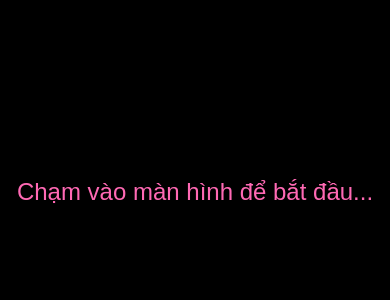
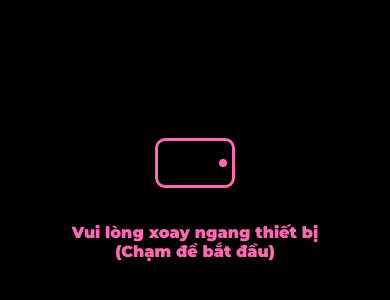
Before and after one commit to khoaforknro/MyHeartvoice, a plain HTML site: page index.html in a window 390 px wide. Shown: the part 230-530 px from the top of the page. Drawn offline with Linux system fonts and the light colour scheme.

Commit message:
Update index.html

```diff
--- a/index.html
+++ b/index.html
@@ -4,85 +4,125 @@
     <meta charset="UTF-8">
     <meta name="viewport" content="width=device-width, initial-scale=1.0, maximum-scale=1.0, user-scalable=no">
     <title>Gửi Cậu...</title>
+    <link href="https://fonts.googleapis.com/css2?family=Montserrat:wght@900&display=swap" rel="stylesheet">
+
+
+    <script>
+        const MUSIC_LINK = "https://github.com/khoaforknro/tinhto/blob/main/audio_HIEUTHUHAI_download.mp3";
+    </script>
+
     <style>
         * { margin: 0; padding: 0; box-sizing: border-box; }
-        body, html { width: 100%; height: 100%; background: #000; overflow: hidden; font-family: sans-serif; }
+        body, html { width: 100%; height: 100%; overflow: hidden; background-color: #000; font-family: 'Montserrat', sans-serif; }
 
-        /* Nền Canvas - Chắc chắn hiển thị */
-        #matrixCanvas { position: fixed; top: 0; left: 0; width: 100%; height: 100%; z-index: 1; }
+        #rotate-message { position: fixed; inset: 0; background: #000; color: #ff69b4; display: flex; flex-direction: column; justify-content: center; align-items: center; z-index: 999; text-align: center; }
+        .phone-icon { width: 50px; height: 80px; border: 3px solid #ff69b4; border-radius: 10px; margin-bottom: 20px; animation: rotatePhone 2s infinite ease-in-out; position: relative; }
+        .phone-icon::after { content: ''; position: absolute; bottom: 5px; left: 50%; transform: translateX(-50%); width: 8px; height: 8px; background: #ff69b4; border-radius: 50%; }
+        @keyframes rotatePhone { 0% { transform: rotate(0deg); } 50%, 100% { transform: rotate(-90deg); } }
 
-        /* Overlay chứa chữ - Nằm trên Canvas */
-        #overlay { position: fixed; top: 0; left: 0; width: 100%; height: 100%; z-index: 10; display: flex; flex-direction: column; justify-content: center; align-items: center; pointer-events: none; }
+        #main-content { display: none; width: 100%; height: 100%; }
+        canvas { display: block; position: absolute; top: 0; left: 0; z-index: 1; }
+        .text-overlay { position: absolute; inset: 0; display: flex; justify-content: center; align-items: center; z-index: 2; background: rgba(0, 0, 0, 0.15); }
 
-        .message { color: #fff; font-size: 3rem; font-weight: 900; opacity: 0; transition: all 1s ease; transform: translateY(20px); text-align: center; text-shadow: 0 0 10px #ff00de; }
-        .message.show { opacity: 1; transform: translateY(0); }
+        .message { color: #fff; font-size: 5rem; font-weight: 900; text-shadow: 0 0 10px #ff1493, 0 0 22px #ff1493;
+                   transition: all 0.6s cubic-bezier(0.175, 0.885, 0.32, 1.275); transform: scale(1); opacity: 0; text-align: center; max-width: 85%; }
+        .message.active { opacity: 1; }
+        .message.shatter { opacity: 0; transform: scale(1.5) rotate(15deg); filter: blur(10px); letter-spacing: 20px; }
 
-        .heart-neon { font-size: 6rem; filter: drop-shadow(0 0 15px #ff1493); animation: heartbeat 0.8s infinite; margin-bottom: 20px; }
-        @keyframes heartbeat { 0%, 100% { transform: scale(1); } 50% { transform: scale(1.2); } }
+        .heart { font-size: 7rem; color: #ff1493; text-shadow: 0 0 20px #ff1493, 0 0 40px #ff1493; animation: heartPulse 0.8s infinite ease-in-out; }
+        @keyframes heartPulse { 0%, 100% { transform: scale(1); filter: brightness(1); } 50% { transform: scale(1.25); filter: brightness(1.6); } }
 
-        /* Nút bắt đầu - Nằm trên cùng */
-        #start-btn { position: fixed; z-index: 100; top: 0; left: 0; width: 100%; height: 100%; background: #000; color: #ff69b4; display: flex; justify-content: center; align-items: center; font-size: 1.5rem; cursor: pointer; }
+        @media screen and (orientation: landscape) { #rotate-message { display: none; } #main-content { display: block; } }
     </style>
 </head>
 <body>
 
-    <div id="start-btn">Chạm vào màn hình để bắt đầu...</div>
-    <canvas id="matrixCanvas"></canvas>
-    <div id="overlay">
-        <div id="text-display" class="message"></div>
+    <div id="rotate-message">
+        <div class="phone-icon"></div>
+        <p>Vui lòng xoay ngang thiết bị<br>(Chạm để bắt đầu)</p>
     </div>
 
+    <div id="main-content">
+        <canvas id="matrixCanvas"></canvas>
+        <div class="text-overlay">
+            <div id="text-display" class="message"></div>
+        </div>
+    </div>
+
+    <audio id="bgMusic" loop>
+        <source id="audioSource" type="audio/mpeg">
+    </audio>
+
     <script>
-        // 1. Vẽ Matrix
         const canvas = document.getElementById('matrixCanvas');
         const ctx = canvas.getContext('2d');
-        canvas.width = window.innerWidth;
-        canvas.height = window.innerHeight;
+        const audio = document.getElementById('bgMusic');
+        audio.src = MUSIC_LINK;
 
-        const letters = "LOVE❤️🌸✨";
-        const fontSize = 16;
-        const columns = canvas.width / fontSize;
-        const drops = Array(Math.floor(columns)).fill(1);
+        function resizeCanvas() { canvas.width = window.innerWidth; canvas.height = window.innerHeight; }
+        resizeCanvas();
+        window.addEventListener('resize', resizeCanvas);
 
-        function draw() {
-            ctx.fillStyle = "rgba(0, 0, 0, 0.05)";
+        const letters = "010101XYZ0123456789❤️🌸✨LOVE❤️🌸✨";
+        const fontSize = 15;
+        let drops = Array(Math.floor(canvas.width / fontSize)).fill(1);
+
+        function drawMatrix() {
+            ctx.fillStyle = "rgba(0, 0, 0, 0.04)";
             ctx.fillRect(0, 0, canvas.width, canvas.height);
-            ctx.fillStyle = "#ff1493";
-            ctx.font = fontSize + "px monospace";
+            ctx.font = "bold " + fontSize + "px monospace";
+            for (let i = 0; i < drops.length; i++) {
+                const text = letters[Math.floor(Math.random() * letters.length)];
+                ctx.fillStyle = (Math.random() > 0.98) ? "#ffffff" : "rgba(255, 20, 147, 0.45)";
+                ctx.fillText(text, i * fontSize, drops[i] * fontSize);
+                if (drops[i] * fontSize > canvas.height && Math.random() > 0.975) drops[i] = 0;
+                drops[i]++;
+            }
+        }
+        setInterval(drawMatrix, 30);
 
-            drops.forEach((y, i) => {
-                const text = letters[Math.floor(Math.random() * letters.length)];
-                ctx.fillText(text, i * fontSize, y * fontSize);
-                if (y * fontSize > canvas.height && Math.random() > 0.98) drops[i] = 0;
-                drops[i]++;
-            });
-            requestAnimationFrame(draw);
-        }
-        draw();
+        const script = [
+            { text: "3", duration: 1500 },
+            { text: "2", duration: 1500 },
+            { text: "1", duration: 1500 },
+            { text: "Em đồng ý...", duration: 3000 },
+            { text: "Làm người yêu", duration: 3000 },
+            { text: "Anh nhé?", duration: 3000 },
+            { text: "<div class='heart'>❤️</div><span style='font-size: 3.8rem; display:block; font-weight:900;'>Anh Yêu Em</span>", duration: 6000 }
+        ];
 
-        // 2. Logic thoại
-        const script = ["Chào cậu,", "Tớ có điều này", "muốn nói...", "Em đồng ý", "Làm người yêu", "Anh nhé?", "<div class='heart-neon'>❤️</div><span>Anh Yêu Em</span>"];
-        let idx = 0;
-        const display = document.getElementById('text-display');
+        const textDisplay = document.getElementById('text-display');
+        let currentStep = 0;
+        let started = false;
 
-        function run() {
-            if(idx < script.length) {
-                display.innerHTML = script[idx];
-                display.classList.add('show');
+        function runScript() {
+            if (currentStep < script.length) {
+                const step = script[currentStep];
+                textDisplay.innerHTML = step.text;
+                textDisplay.classList.remove('shatter');
+                textDisplay.classList.add('active');
+
+                setTimeout(() => { textDisplay.classList.add('shatter'); }, step.duration - 600);
                 setTimeout(() => {
-                    display.classList.remove('show');
-                    setTimeout(() => { idx++; run(); }, 800);
-                }, 2500);
+                    textDisplay.classList.remove('active');
+                    currentStep++;
+                    runScript();
+                }, step.duration);
             }
         }
 
-        // 3. Sự kiện bắt đầu
-        document.getElementById('start-btn').onclick = function() {
-            this.style.display = 'none';
-            const audio = new Audio("https://raw.githubusercontent.com/khoaforknro/tinhto/refs/heads/main/audio_HIEUTHUHAI_download.mp3");
-            audio.play();
-            run();
-        };
+        function startExperience() {
+            if (!started && window.innerWidth > window.innerHeight) {
+                started = true;
+                audio.play().catch(e => console.log("Đợi tương tác..."));
+                runScript();
+                document.removeEventListener('click', startExperience);
+                document.removeEventListener('touchstart', startExperience);
+            }
+        }
+
+        document.addEventListener('click', startExperience);
+        document.addEventListener('touchstart', startExperience);
     </script>
 </body>
 </html>
```
